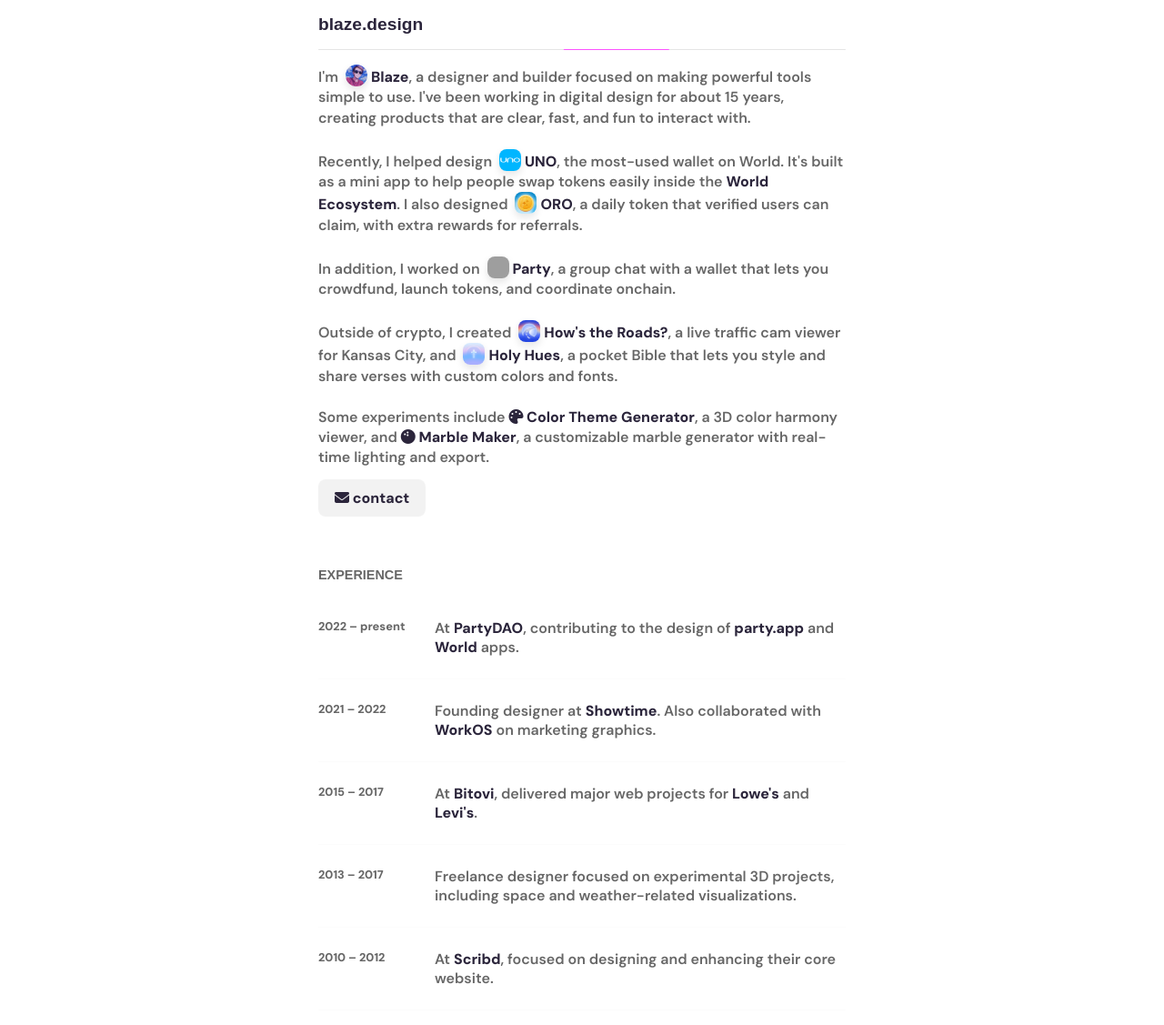
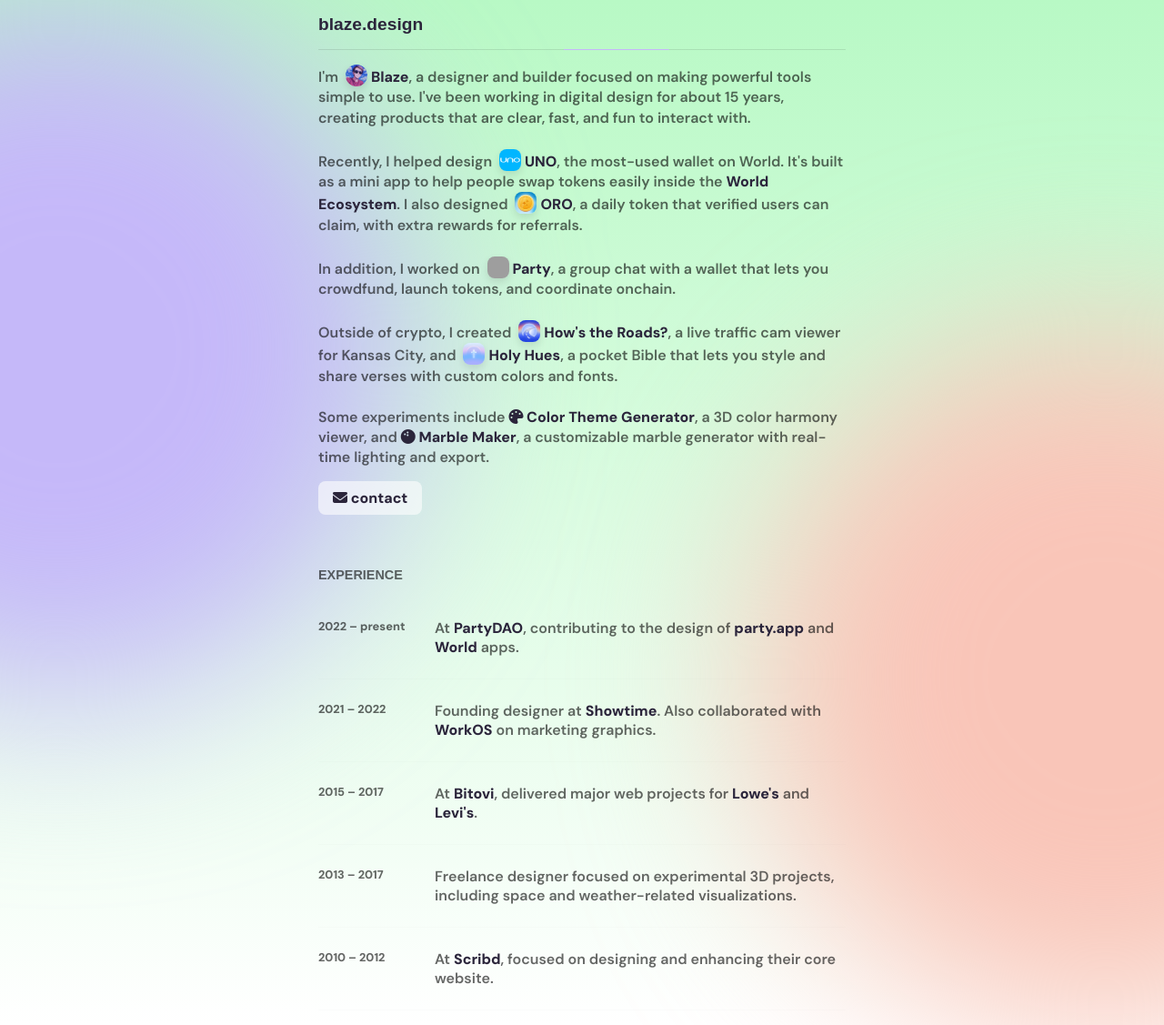
Before and after one commit to 0xblz/blaze-web, a Jekyll site: the page built from index.html, in a window 1280 px wide. Shown: the whole page at 91% size. Built offline with Jekyll 4.4.1, drawn with Linux system fonts in a browser that asks for light colours; nearby versions of some CDN libraries; some web fonts are replaced; grey boxes are pictures that could not be loaded.

Commit message:
gradient

```diff
--- a/_sass/_layout.scss
+++ b/_sass/_layout.scss
@@ -1,10 +1,6 @@
 // Body and main layout
 html {
-    background: var(--dark-color);
-
-    @media (prefers-color-scheme: light) {
-        background: white;
-    }
+    background: white;
 }
 
 main {
@@ -15,6 +11,31 @@
     gap: 4rem;
     padding: 1rem;
     animation: fadeIn 0.2s ease-in-out;
+    position: relative;
+    background: linear-gradient(to bottom, var(--primary-color), white);
+
+    &:before,
+    &:after {
+        content: "";
+        display: block;
+        width: 60vw;
+        height: 60vw;
+        border-radius: 999px;
+        background: var(--secondary-color);
+        position: absolute;
+        top: 0;
+        left: -25%;
+        z-index: 1;
+        filter: blur(100px);
+    }
+
+    &:after {
+        top: auto;
+        bottom: 0;
+        left: auto;
+        right: -25%;
+        background: var(--tertiary-color);
+    }
 }
 
 article {
@@ -24,6 +45,7 @@
     width: 100%;
     max-width: var(--container-width);
     gap: 1rem;
+    z-index: 2;
 
     p {
         img {
@@ -48,12 +70,8 @@
 
     td {
         padding: 1.5rem 0;
-        border-bottom: 1px solid rgba(255, 255, 255, 0.05);
+        border-bottom: 1px solid rgba(0, 0, 0, 0.01);
         vertical-align: top;
-
-        @media (prefers-color-scheme: light) {
-            border-bottom: 1px solid rgba(0, 0, 0, 0.01);
-        }
     }
 
     td:first-child {
@@ -69,15 +87,11 @@
     display: block;
     text-align: center;
     width: 100%;
-    background: rgba(255, 255, 255, 0.1);
+    background: rgba(0, 0, 0, 0.1);
     height: 1px;
     overflow: hidden;
     position: relative;
     border-radius: 999px;
-
-    @media (prefers-color-scheme: light) {
-        background: rgba(0, 0, 0, 0.1);
-    }
 
     &:before {
         animation-duration: 2s;
--- a/_sass/_typography.scss
+++ b/_sass/_typography.scss
@@ -2,23 +2,15 @@
 body {
     font-family: var(--font-primary);
     font-size: 16px;
-    color: rgba(255, 255, 255, 0.6);
+    color: rgba(0, 0, 0, 0.6);
     font-weight: 600;
-
-    @media (prefers-color-scheme: light) {
-        color: rgba(0, 0, 0, 0.6);
-    }
 }
 
 h1 {
     font-family: var(--font-secondary);
     font-size: 1.2rem;
     font-weight: 800;
-    color: white;
-
-    @media (prefers-color-scheme: light) {
-        color: var(--dark-color);
-    }
+    color: var(--dark-color);
 }
 
 h2 {
@@ -38,33 +30,23 @@
     color: var(--dark-color);
     text-decoration: none;
     font-weight: 800;
-    color: white;
-
-    @media (prefers-color-scheme: light) {
-        color: var(--dark-color);
-    }
 
     &:hover,
     &:focus,
     &:active {
-        color: var(--secondary-color);
+        color: var(--dark-color);
     }
 
     &.button {
         background: rgba(255, 255, 255, 0.05);
         padding: 0.5rem 1rem;
         border-radius: 0.5rem;
-        border: 2px solid transparent;
-        background: rgba(255, 255, 255, 0.05);
-
-        @media (prefers-color-scheme: light) {
-            background: rgba(0, 0, 0, 0.05);
-        }
+        background: rgba(255, 255, 255, 0.6);
 
         &:hover,
         &:focus,
         &:active {
-            border-color: var(--secondary-color);
+            background: var(--primary-color);
         }
     }
 }
--- a/_sass/_variables.scss
+++ b/_sass/_variables.scss
@@ -3,8 +3,11 @@
 
 // Color variables
 :root {
-    --primary-color: rgb(108, 55, 255);
-    --secondary-color: rgb(252, 83, 255);
+
+    --primary-color: #d8cbfa;
+    --secondary-color: #cbfad8;
+    --tertiary-color: #fad8cb;
+
     --dark-color: rgb(43, 37, 59);
     --font-primary: 'DM Sans', sans-serif;
     --font-secondary: 'Zen Dots', sans-serif;
--- /dev/null
+++ b/assets/js/bg.js
@@ -0,0 +1,37 @@
+function generateTriadicColors() {
+    // Generate a random base hue (0-360)
+    const baseHue = Math.floor(Math.random() * 360);
+
+    // Calculate triadic colors (120° apart)
+    const hue1 = baseHue;
+    const hue2 = (baseHue + 120) % 360;
+    const hue3 = (baseHue + 240) % 360;
+
+    // Convert to HSL with fixed saturation and lightness
+    const saturation = 85;
+    const lightness = 85;
+
+    // Convert HSL to hex
+    const color1 = hslToHex(hue1, saturation, lightness);
+    const color2 = hslToHex(hue2, saturation, lightness);
+    const color3 = hslToHex(hue3, saturation, lightness);
+
+    // Update CSS variables
+    document.documentElement.style.setProperty('--primary-color', color1);
+    document.documentElement.style.setProperty('--secondary-color', color2);
+    document.documentElement.style.setProperty('--tertiary-color', color3);
+}
+
+function hslToHex(h, s, l) {
+    l /= 100;
+    const a = s * Math.min(l, 1 - l) / 100;
+    const f = n => {
+        const k = (n + h / 30) % 12;
+        const color = l - a * Math.max(Math.min(k - 3, 9 - k, 1), -1);
+        return Math.round(255 * color).toString(16).padStart(2, '0');
+    };
+    return `#${f(0)}${f(8)}${f(4)}`;
+}
+
+// Generate colors when the page loads
+document.addEventListener('DOMContentLoaded', generateTriadicColors);
--- a/index.html
+++ b/index.html
@@ -3,6 +3,7 @@
 title: blaze.design
 description: designer & builder
 custom_class: home
+js_file: bg
 ---
 
 <article>
```
Also changed, not shown: 5 other files.
